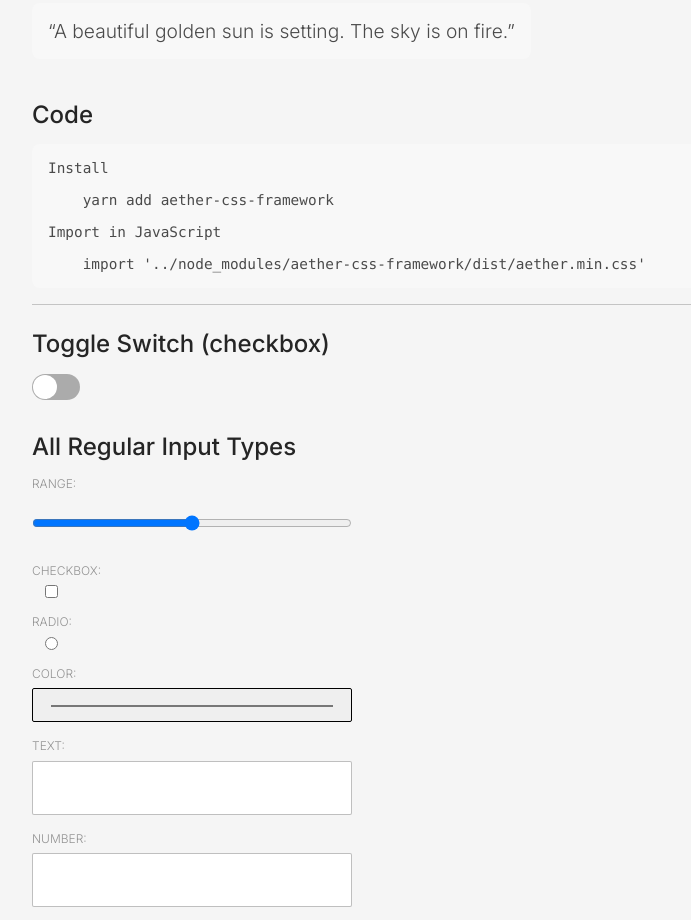
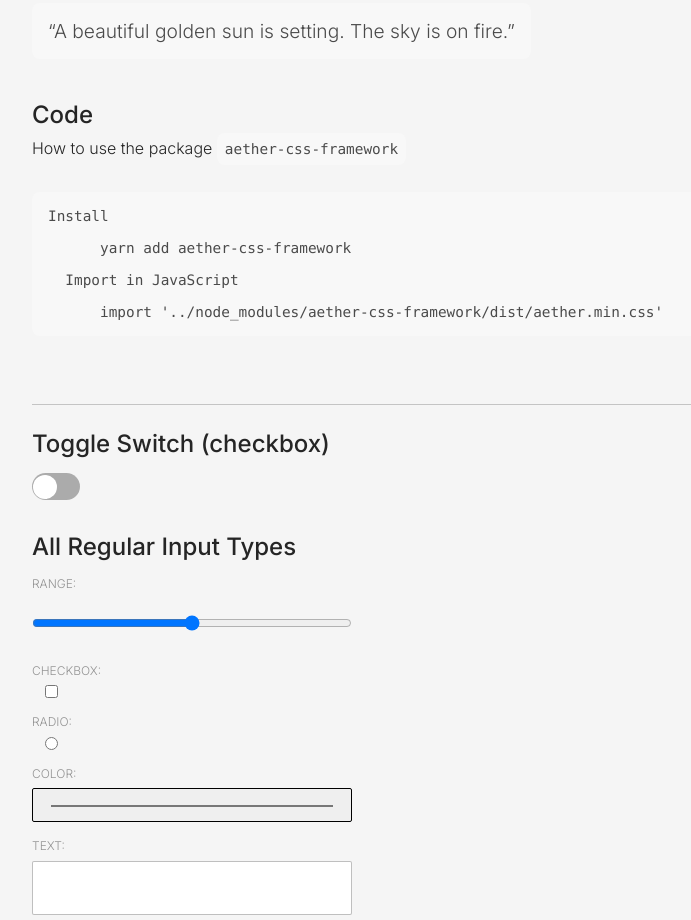
Before and after one commit to tomsoderlund/aether-css, a website: page index.html in a window 1280 px wide. Shown: the part 3371-4291 px from the top of the page, without its empty margins (208-899 px from the left). Drawn offline with Linux system fonts and the light colour scheme.

Commit message:
pre code

```diff
--- a/aether.css
+++ b/aether.css
@@ -139,7 +139,12 @@ code {
   color: rgba(0, 0, 0, 0.7);
   background-color: rgba(255, 255, 255, 0.3);
   border-radius: 0.5rem;
+  padding: 0.5rem;
   margin: 1rem 0;
+}
+
+blockquote,
+pre code {
   padding: 1rem;
 }
 
@@ -149,10 +154,18 @@ blockquote {
 }
 
 code {
-  display: block;
   white-space: pre-wrap;
   font-family: Menlo, Monaco, Lucida Console, Liberation Mono, DejaVu Sans Mono, Bitstream Vera Sans Mono, Courier New, monospace, serif;
   font-size: 0.9em;
+}
+
+pre code {
+  display: block;
+  white-space: pre;
+  -webkit-overflow-scrolling: touch;
+  overflow-x: auto;
+  max-width: 100%;
+  min-width: 6em;
 }
 
 /* ----- Elements ----- */
--- a/index.html
+++ b/index.html
@@ -225,13 +225,17 @@
 
     <h2>Code</h2>
 
-    <code>Install
+    How to use the package <code>aether-css-framework</code>
 
-    yarn add aether-css-framework
+    <pre>
+      <code>Install
 
-Import in JavaScript
+      yarn add aether-css-framework
 
-    import '../node_modules/aether-css-framework/dist/aether.min.css'</code>
+  Import in JavaScript
+
+      import '../node_modules/aether-css-framework/dist/aether.min.css'</code>
+    </pre>
 
     <hr/>
 
@@ -285,7 +289,7 @@ Import in JavaScript
 -->
 </body>
 
-<script>
+<script type="application/javascript">
   const COLORS = ['', 'darkturquoise', 'salmon', 'rebeccapurple']
 
   function changeBackground () {
--- a/package.json
+++ b/package.json
@@ -1,7 +1,7 @@
 {
   "name": "aether-css-framework",
   "description": "Simple, Interactive, Fun, Beautiful CSS system",
-  "version": "1.6.17",
+  "version": "1.6.18",
   "author": "Tom Söderlund <tom@tomsoderlund.com>",
   "main": "aether.css",
   "license": "MIT",
```
